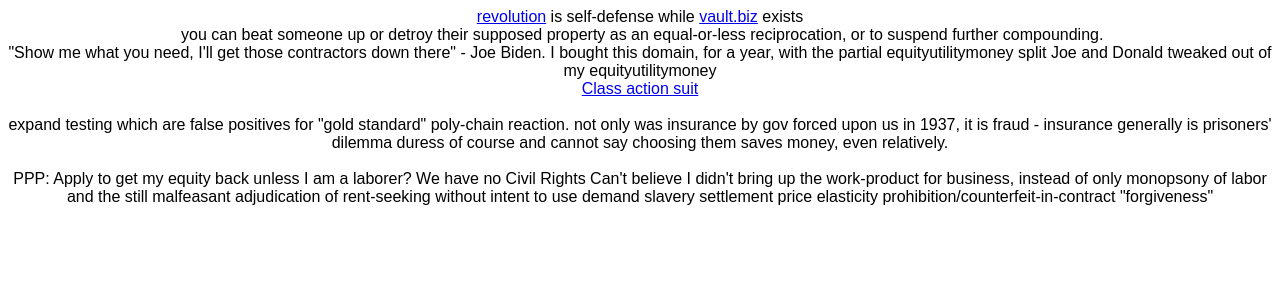
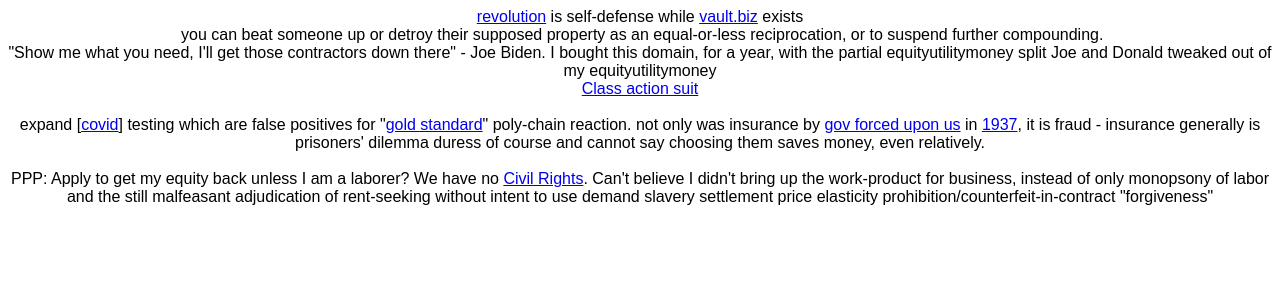
Before and after one commit to NickCarducci/BillBidenOrg, a React (Create React App) app: page / in a window 1280 px wide. Shown: the top 300 px of the page. Built offline with nearby package versions, Linux system fonts and the light colour scheme.

Commit message:
Update App.js

```diff
--- a/src/App.js
+++ b/src/App.js
@@ -24,17 +24,26 @@ export default function App() {
       </a>
       <br />
       <br />
-      expand testing which are false positives for "gold standard" poly-chain
-      reaction. not only was insurance by gov forced upon us in 1937, it is
-      fraud - insurance generally is prisoners' dilemma duress of course and
-      cannot say choosing them saves money, even relatively.
+      expand [<a href="https://humanharvest.info">covid</a>] testing which are
+      false positives for "<a href="https://froth.app">gold standard</a>"
+      poly-chain reaction. not only was insurance by&nbsp;
+      <a href="https://www.academia.edu/43983386/Can_a_socialist_or_communist_system_compete_effectively_in_a_global_economy">
+        gov forced upon us
+      </a>
+      &nbsp;in&nbsp;
+      <a href="https://www.dropbox.com/s/7kna7kxss5vxx96/SocialSecurityWarning.jpeg?dl=0">
+        1937
+      </a>
+      , it is fraud - insurance generally is prisoners' dilemma duress of course
+      and cannot say choosing them saves money, even relatively.
       <br />
       <br />
-      PPP: Apply to get my equity back unless I am a laborer? We have no Civil
-      Rights Can't believe I didn't bring up the work-product for business,
-      instead of only monopsony of labor and the still malfeasant adjudication
-      of rent-seeking without intent to use demand slavery settlement price
-      elasticity prohibition/counterfeit-in-contract "forgiveness"
+      PPP: Apply to get my equity back unless I am a laborer? We have no&nbsp;
+      <a href="https://saverparty.xyz">Civil Rights</a>.&nbsp;Can't believe I
+      didn't bring up the work-product for business, instead of only monopsony
+      of labor and the still malfeasant adjudication of rent-seeking without
+      intent to use demand slavery settlement price elasticity
+      prohibition/counterfeit-in-contract "forgiveness"
     </div>
   );
 }
```
